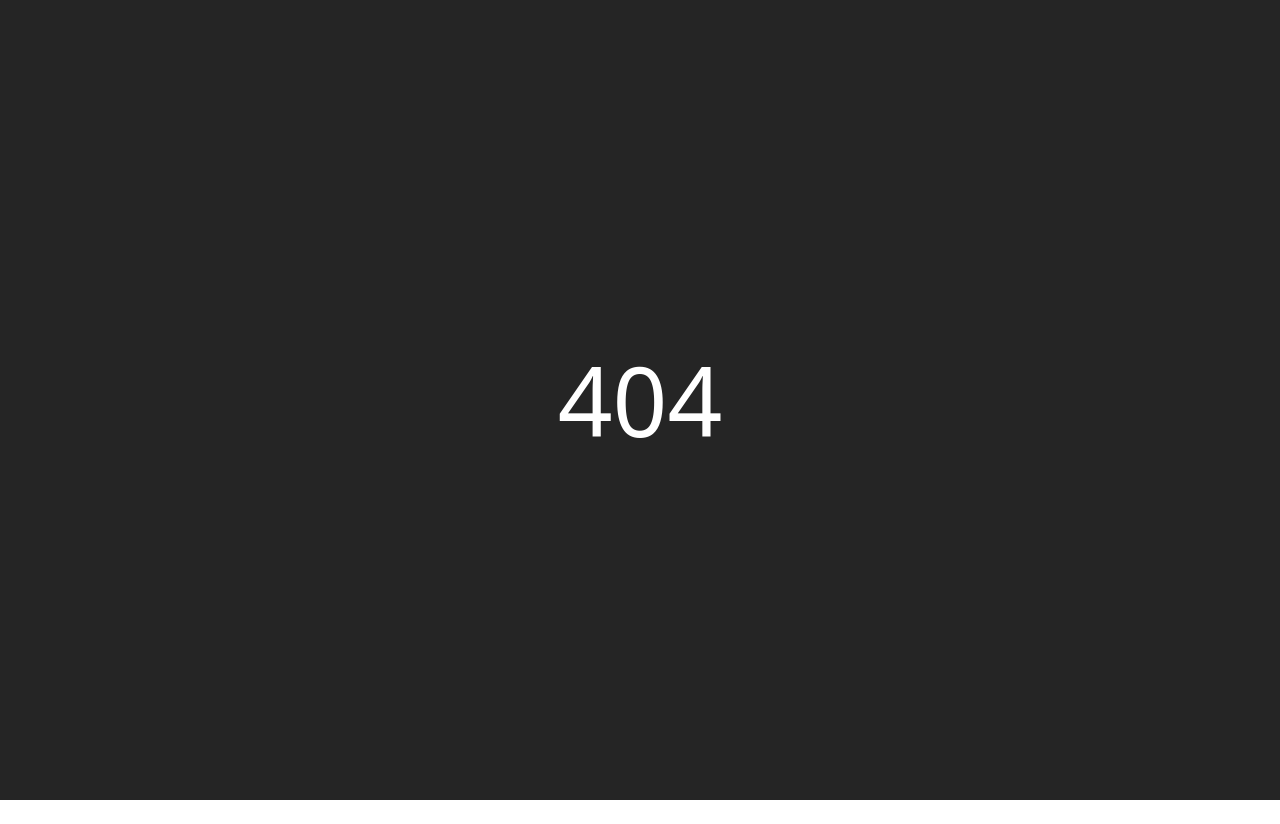
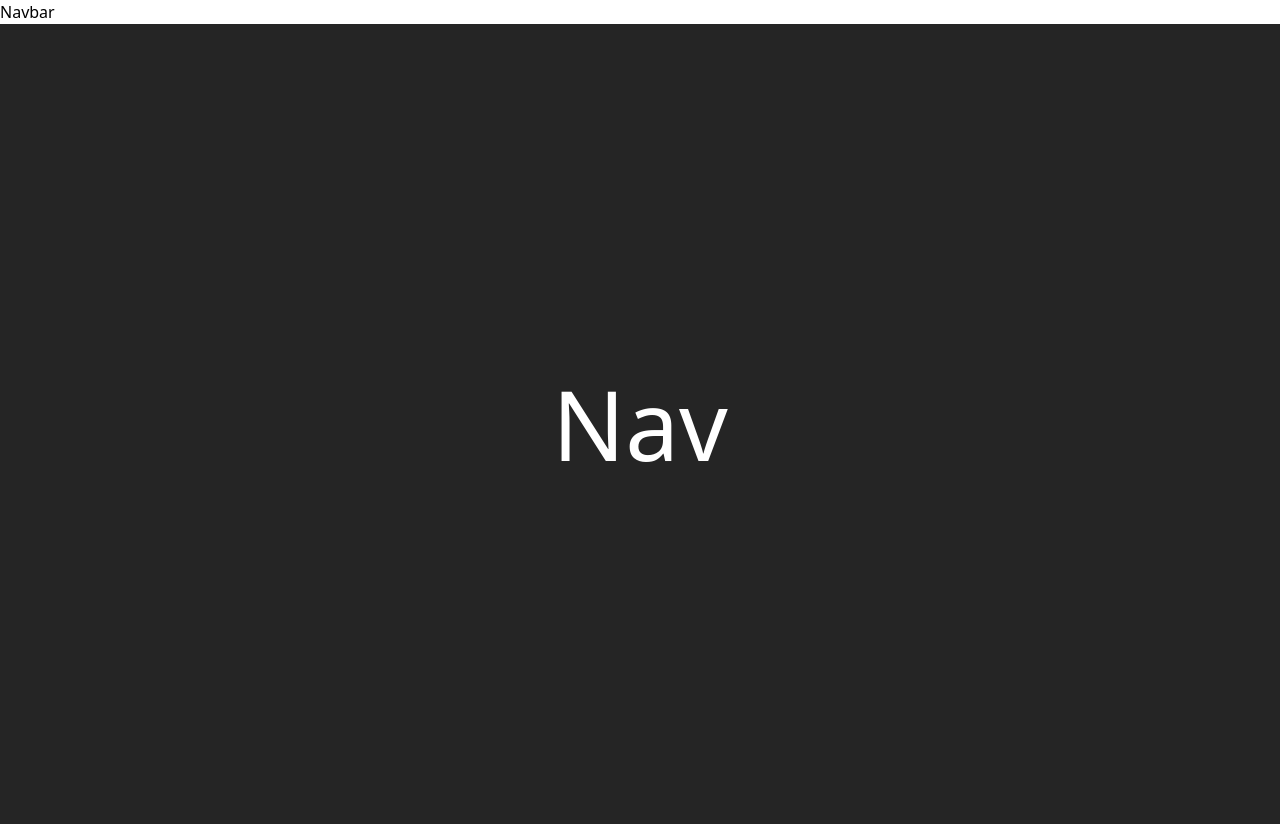
Before and after one commit to ZarryMyles/sam, a React (Create React App) app: page /nav in a window 1280 px wide. Before the commit the page ends 800 px from the top, so only its background shows below. Built offline with nearby package versions, Linux system fonts and the light colour scheme.

Commit message:
Navbar Components

```diff
--- a/public/index.html
+++ b/public/index.html
@@ -13,7 +13,6 @@
     <title>Sam</title>
   </head>
   <body>
-    <noscript>You need to enable JavaScript to run this app.</noscript>
     <div id="root"></div>
   </body>
 </html>
--- a/src/App.css
+++ b/src/App.css
@@ -1,6 +1,6 @@
-*{
+/* *{
   cursor: none
-}
+} */
 
 
 
--- /dev/null
+++ b/src/components/Navbar.js
@@ -0,0 +1,9 @@
+import React from 'react'
+
+const Navbar = () => {
+  return (
+    <div>Navbar</div>
+  )
+}
+
+export default Navbar
--- a/src/index.js
+++ b/src/index.js
@@ -4,6 +4,7 @@ import { BrowserRouter, Routes, Route } from "react-router-dom";
 import "./index.css";
 import App from "./App";
 import { Error, About } from "./pages";
+import NavTest from "./pages/NavTest";
 const root = ReactDOM.createRoot(document.getElementById("root"));
 
 root.render(
@@ -11,6 +12,7 @@ root.render(
     <Routes>
       <Route path="/" element={<App />} />
       <Route path="about" element={<About />} />
+      <Route path="nav" element={<NavTest />} />
       <Route path="*" element={<Error />} />
     </Routes>
   </BrowserRouter>
--- /dev/null
+++ b/src/pages/NavTest.js
@@ -0,0 +1,15 @@
+import React from "react";
+import Navbar from "../components/Navbar";
+
+const NavTest = () => {
+  return (
+    <>
+      <Navbar />
+      <div className="text-base md:text-8xl h-screen w-full bg-brand-grey text-white flex justify-center items-center">
+        Nav
+      </div>
+    </>
+  );
+};
+
+export default NavTest;
--- a/src/reportWebVitals.js
+++ /dev/null
@@ -1,13 +0,0 @@
-const reportWebVitals = onPerfEntry => {
-  if (onPerfEntry && onPerfEntry instanceof Function) {
-    import('web-vitals').then(({ getCLS, getFID, getFCP, getLCP, getTTFB }) => {
-      getCLS(onPerfEntry);
-      getFID(onPerfEntry);
-      getFCP(onPerfEntry);
-      getLCP(onPerfEntry);
-      getTTFB(onPerfEntry);
-    });
-  }
-};
-
-export default reportWebVitals;
```
Also changed, not shown: src/pages/About.js (line endings or trailing spaces), 1 other file (tests, documents, lock files or other folders).
